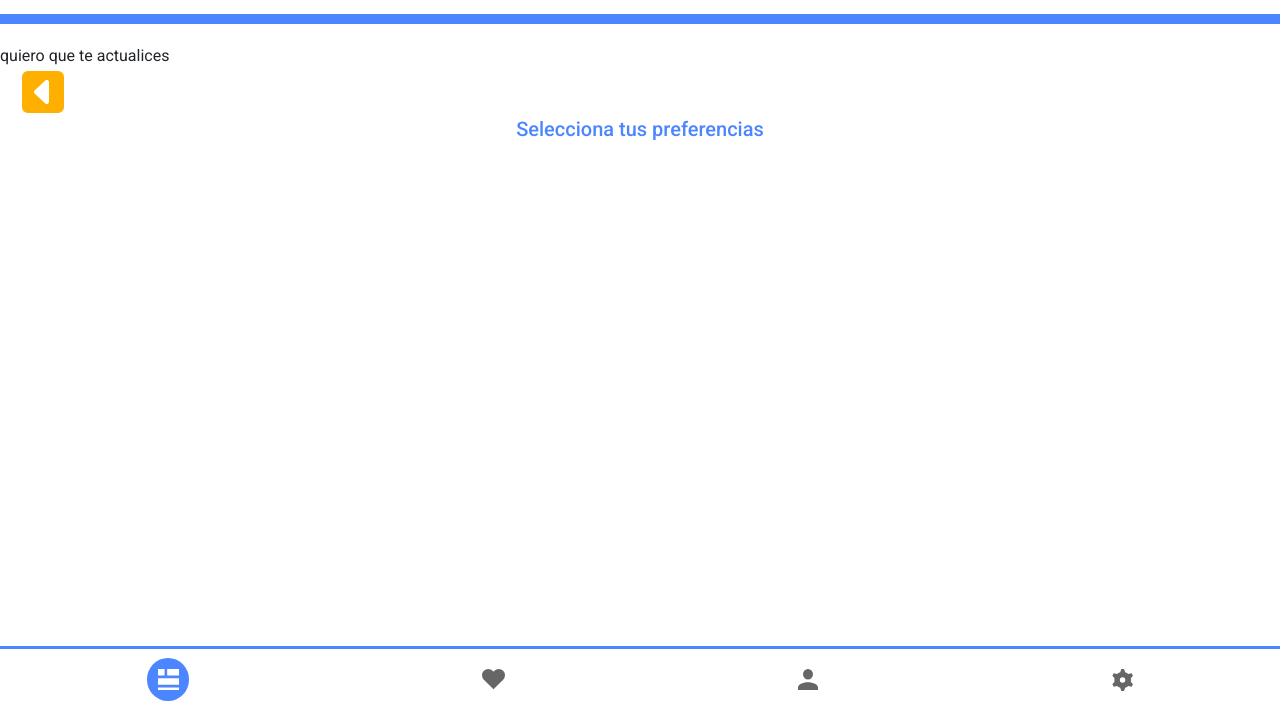
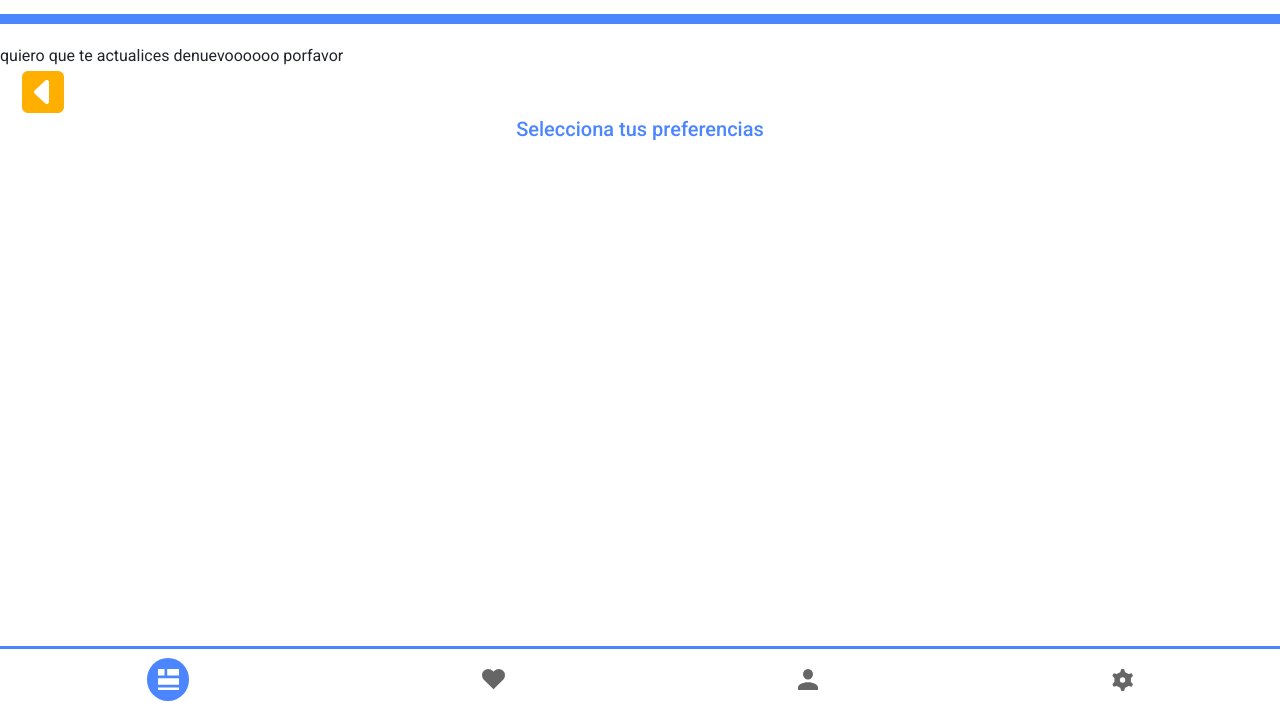
Before and after one commit to tobaweb/AppMobileVuelo, a website: page preferencias.html in a window 1280 px wide. Shown: the part 94-800 px from the top of the page. Drawn offline with nearby package versions, Linux system fonts and the light colour scheme.

Commit message:
Update preferencias.html

```diff
--- a/preferencias.html
+++ b/preferencias.html
@@ -28,7 +28,7 @@
     </ul>
     </nav>
     </header>
-quiero que te actualices
+quiero que te actualices denuevoooooo porfavor
     <main>
         <div class="container-fluid">
             <div class="row">
```
